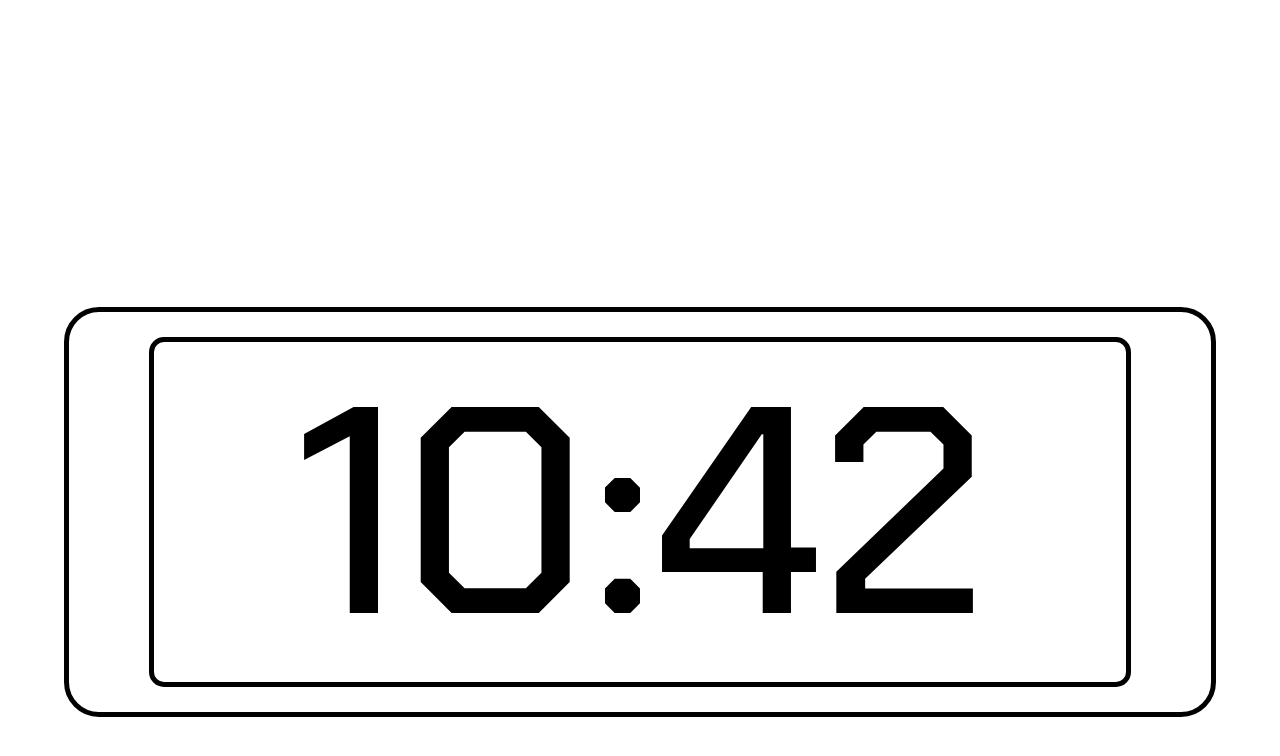
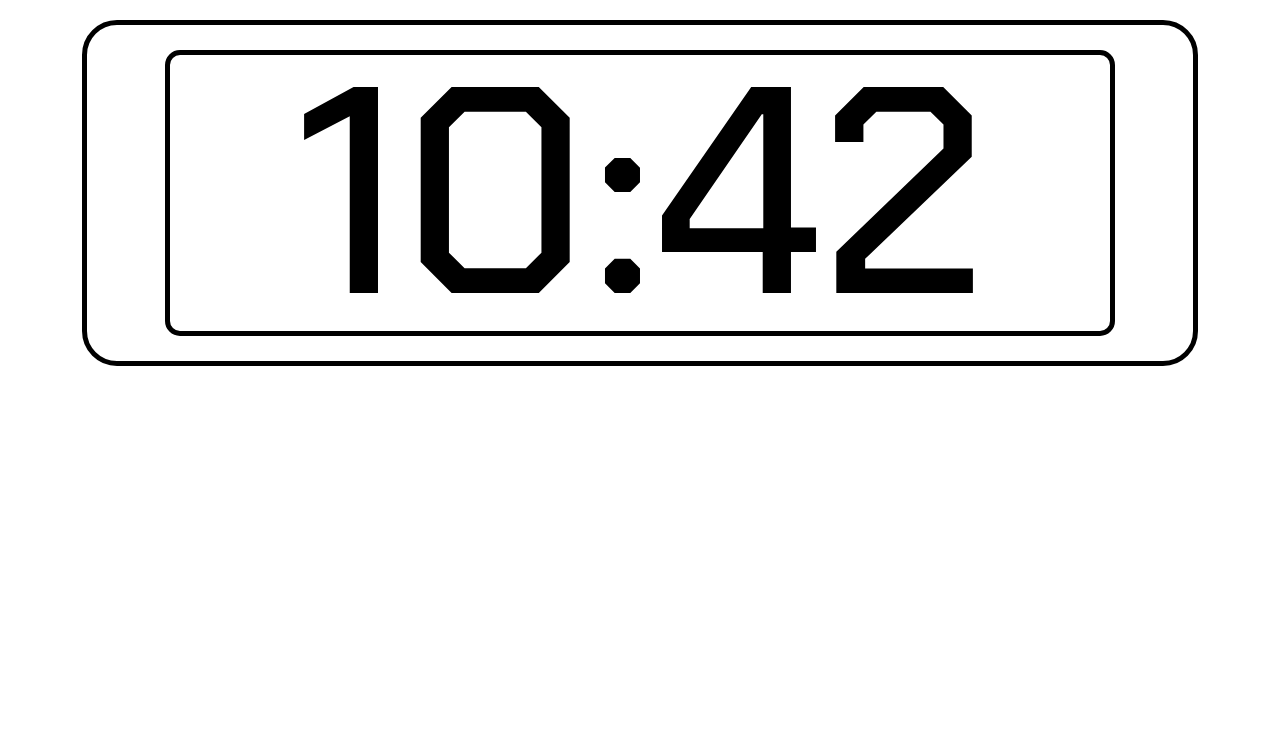
Before and after one commit to JoannaPichon/numeric-clock, a plain HTML site: page index.html in a window 1280 px wide. Drawn offline with Linux system fonts and the light colour scheme.

Commit message:
minor changes for sizing

```diff
--- a/style.css
+++ b/style.css
@@ -34,7 +34,7 @@ body {
 }
 
 .conteneur {
-	height: 80vw;
+	padding: 20px;
 	display: flex;
 	justify-content: center;
 	align-items: center;
@@ -44,8 +44,8 @@ body {
 	display: flex;
 	justify-content: space-evenly;
 	width: 90%;
-	height: 40%;
-	padding: 25px;
+	height: 27vw;
+	padding: 2%;
 	border: solid 5px black;
 	border-radius: 35px;
 }
```
